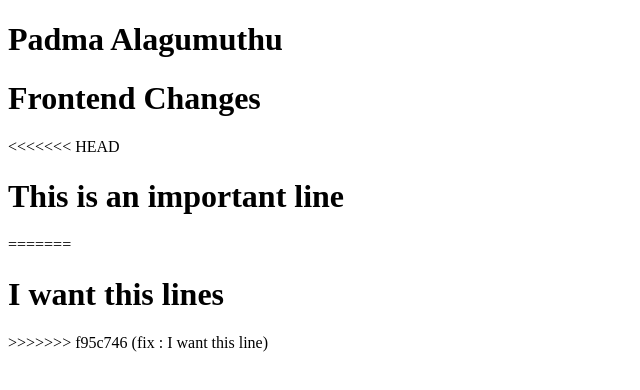
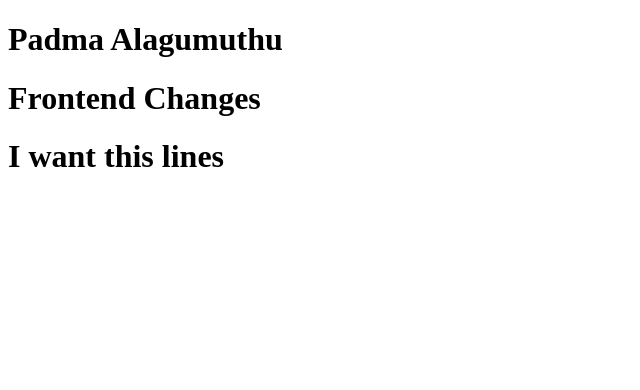
Before and after one commit to 123pad/samplerepo, a plain HTML site: page index.html in a window 1280 px wide. Shown: the whole page, without its empty margins (0-640 px from the left). Drawn offline with Linux system fonts and the light colour scheme.

Commit message:
"fix : finally changed"

```diff
--- a/index.html
+++ b/index.html
@@ -8,10 +8,6 @@
 <body>
     <h1>Padma Alagumuthu</h1>
     <h1>Frontend Changes</h1>
-<<<<<<< HEAD
-    <h1>This is an important line</h1>
-=======
     <h1>I want this lines</h1>
->>>>>>> f95c746 (fix : I want this line)
 </body>
 </html>
```
